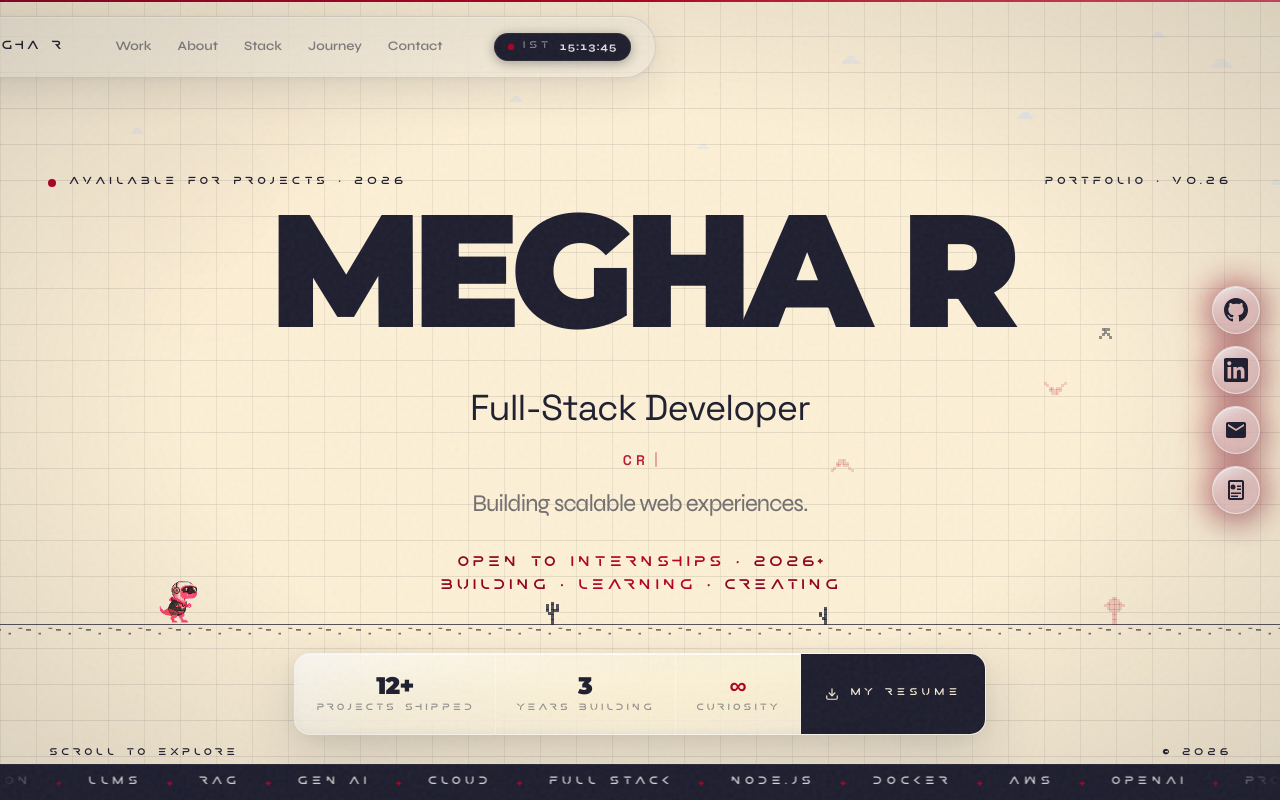
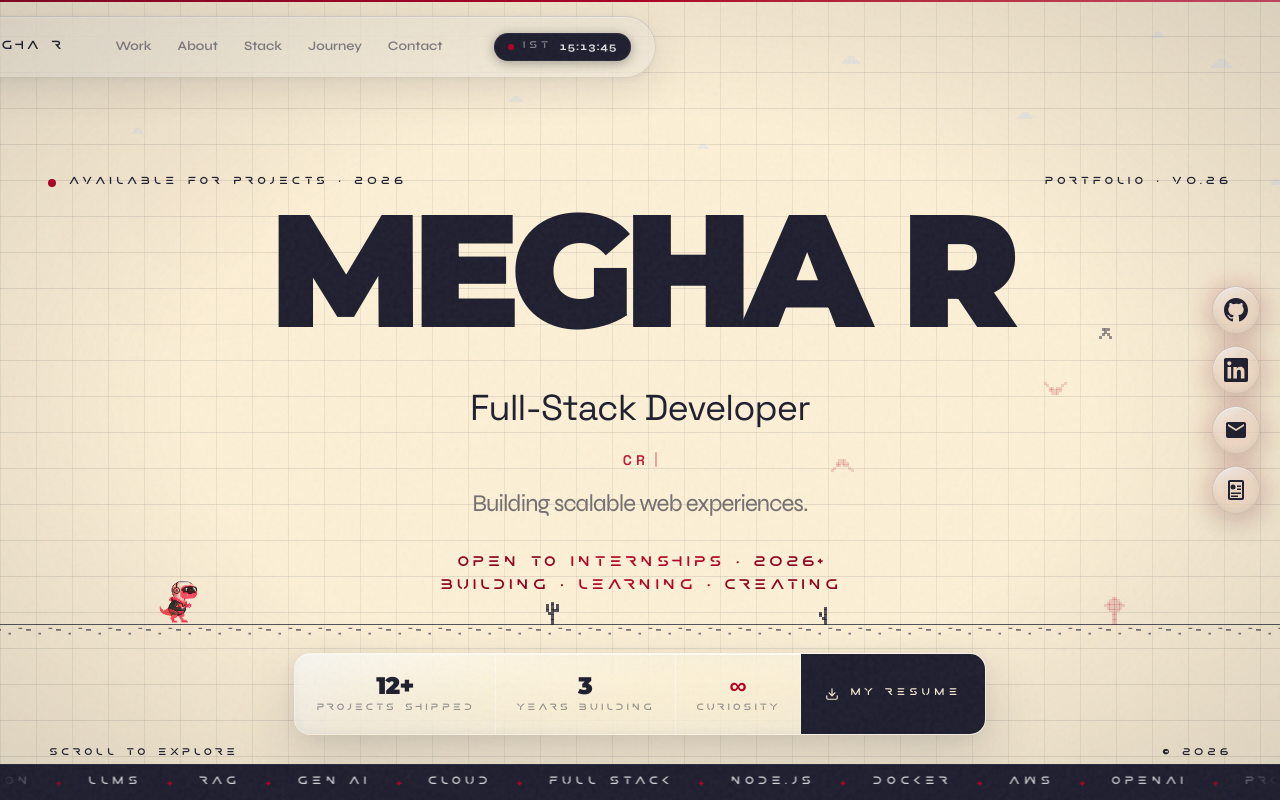
Before and after one commit to Megha-r20/MeghaR_portfolio, a Next.js app: page / in a window 1280 px wide. Shown: the top 800 px of the page. Built offline with nearby package versions, Linux system fonts and the light colour scheme; a web font is replaced by a local one.

Commit message:
Update portfolio

```diff
--- a/app/globals.css
+++ b/app/globals.css
@@ -138,8 +138,8 @@
   --input-placeholder: rgba(168, 156, 141, 0.55);
 
   /* ── Social dock ── */
-  --dock-glass-bg: rgba(255, 255, 255, 0.4);
-  --dock-glass-border: rgba(255, 255, 255, 0.6);
+  --dock-glass-bg: rgba(252, 240, 214, 0.45);
+  --dock-glass-border: rgba(30, 30, 47, 0.12);
   --dock-glass-shadow:
     0 10px 30px rgba(30, 30, 47, 0.14), inset 0 1px 0 rgba(255, 255, 255, 0.75),
     inset 0 -2px 6px rgba(30, 30, 47, 0.08);
@@ -287,8 +287,8 @@
   --input-text: #1e1e2f;
   --input-placeholder: rgba(168, 156, 141, 0.55);
 
-  --dock-glass-bg: rgba(255, 255, 255, 0.4);
-  --dock-glass-border: rgba(255, 255, 255, 0.6);
+  --dock-glass-bg: rgba(252, 240, 214, 0.45);
+  --dock-glass-border: rgba(30, 30, 47, 0.12);
   --dock-glass-shadow:
     0 10px 30px rgba(30, 30, 47, 0.14), inset 0 1px 0 rgba(255, 255, 255, 0.75),
     inset 0 -2px 6px rgba(30, 30, 47, 0.08);
--- a/app/page.tsx
+++ b/app/page.tsx
@@ -627,10 +627,10 @@ export default function Home() {
               aria-label={item.label}
               className="group relative block rounded-full transition-transform duration-300 ease-[cubic-bezier(0.16,1,0.3,1)]"
             >
-              {/* Always-on pulsing crimson glow — same as the resume button */}
+              {/* Always-on pulsing crimson glow — subtle */}
               <span
                 aria-hidden="true"
-                className="pointer-events-none absolute -inset-1.5 rounded-full bg-gradient-to-r from-[#b40023] via-[#8f001c] to-[#8f001c] opacity-40 blur-lg animate-pulse transition-opacity duration-500 group-hover:opacity-80"
+                className="pointer-events-none absolute -inset-1 rounded-full bg-[rgba(180,0,35,0.15)] blur-md transition-opacity duration-500 group-hover:bg-[rgba(180,0,35,0.25)]"
               />
               {/* Liquid glass circle */}
               <span className="relative z-10 flex h-12 w-12 items-center justify-center overflow-hidden rounded-full border border-[var(--dock-glass-border)] bg-[var(--dock-glass-bg)] text-[#1e1e2f] backdrop-blur-xl shadow-[var(--dock-glass-shadow)] transition-all duration-300 group-hover:border-[var(--primary)]/50 group-hover:text-[var(--primary)] group-hover:shadow-[var(--dock-glass-hover-shadow)]">
--- a/components/hero/DinoRunner.tsx
+++ b/components/hero/DinoRunner.tsx
@@ -155,18 +155,12 @@ export function DinoRunner() {
         const offCtx = offCanvas.getContext("2d");
         if (!offCtx) continue;
 
-        // Apply a hue shift to turn the original orange/amber dino into Crimson Rose / Burgundy
-        offCtx.filter = "hue-rotate(-42deg) saturate(1.3)";
-
-        // Draw this specific dino frame
+        // Draw this specific dino frame (unfiltered so we can remove background accurately)
         offCtx.drawImage(
           stripImg,
           s * frameW, 0, frameW, sh,
           0, 0, frameW, sh
         );
-
-        // Reset filter
-        offCtx.filter = "none";
 
         // Remove background beige/white cleanly
         const imgData = offCtx.getImageData(0, 0, frameW, sh);
@@ -337,6 +331,8 @@ export function DinoRunner() {
       if (dinoLoaded && selectedDinoCanvas) {
         ctx.save();
         ctx.globalAlpha = 0.92;
+        // Shift orange dino to Crimson Red
+        ctx.filter = "hue-rotate(-36deg) saturate(1.4)";
         // Pixel-perfect crisp rendering
         ctx.imageSmoothingEnabled = false;
         ctx.drawImage(
```
